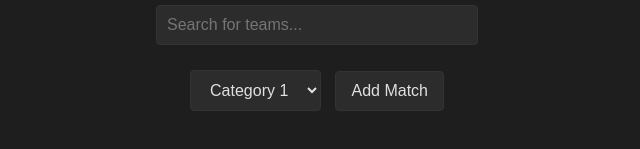
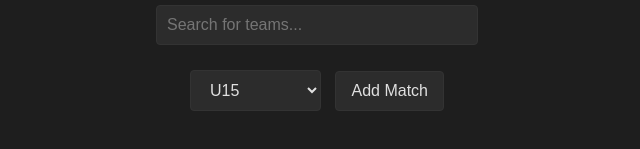
Before and after one commit to PanupongRw/fight3x3thailand, a plain HTML site: page index.html in a window 1280 px wide. Shown: the part 365-514 px from the top of the page, 323-963 px from the left. Drawn offline with Linux system fonts and the light colour scheme; no server answers.

Commit message:
Update index.html

```diff
--- a/index.html
+++ b/index.html
@@ -23,7 +23,7 @@
         </div>
         <div class="add-match-container">
             <select id="categorySelect">
-                <option value="Category 1">Category 1</option>
+                <option value="Category 1">U15</option>
                 <option value="Category 2">Category 2</option>
                 <option value="Category 3">Category 3</option>
                 <option value="Category 4">Category 4</option>
```
